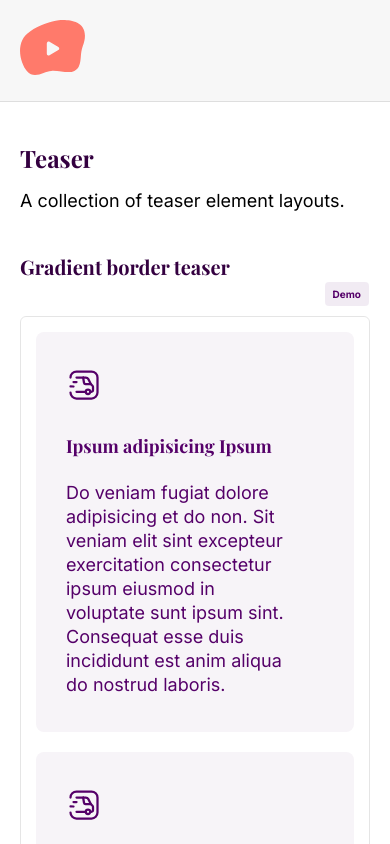
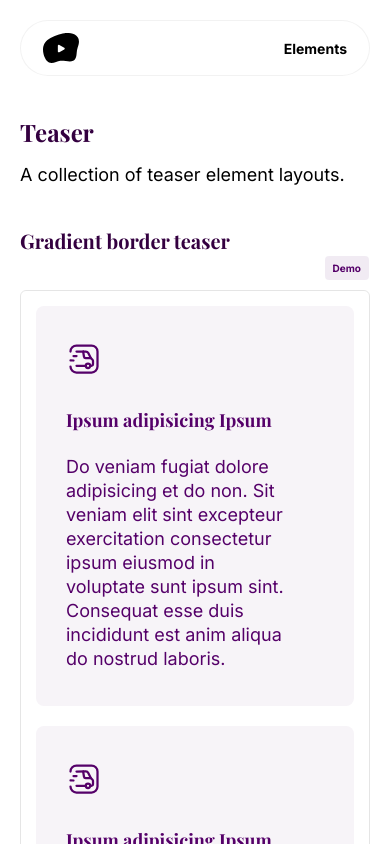
Before and after one commit to builtbymax/playground, a Next.js app: page /elements/teaser in a window 390 px wide. Shown: the top 844 px of the page. Built offline with nearby package versions, Linux system fonts and the light colour scheme.

Commit message:
[TASK] Added styles for navigation element
- Added styles for navigation container and fixed navigation configuration

* Added additional mobile fixes for teaser elements

```diff
--- a/src/app/elements/teaser/(components)/TeaserSpaceAnimation.module.scss
+++ b/src/app/elements/teaser/(components)/TeaserSpaceAnimation.module.scss
@@ -13,7 +13,6 @@ $teaser__falling-star__stroke-color: var(--teaser__falling-star__stroke-color, l
   border-radius: 8px;
   background: $teaser__background-color;
   border: 1px solid $teaser__border-color;
-  aspect-ratio: 1 / 1;
   flex: 1;
   display: flex;
   flex-direction: column;
@@ -127,6 +126,16 @@ $teaser__falling-star__stroke-color: var(--teaser__falling-star__stroke-color, l
 
 }
 
+@media (max-width: 768px){}
+
+@media (min-width: 1024px){
+
+  .teaser-element{
+    aspect-ratio: 1 / 1;
+  }
+
+}
+
 @keyframes falling-star {
   0%{
     transform: rotate(45deg) translate(0px);
--- a/src/components/navigation/Navigation.js
+++ b/src/components/navigation/Navigation.js
@@ -3,12 +3,12 @@ import Link from 'next/link';
 
 export default function Navigation() {
   return (
-    <nav className="navigation-container">
-      <div className="content-size-sl">
+    <div className="content-size-sl">
+      <nav className="navigation-container">
         <div className="logo">
           <Link href="/">
             <Image
-              src="/playground-logo-color.svg"
+              src="/playground-logo-black.svg"
               alt="Playground Logo"
               width={200}
               height={200}
@@ -16,7 +16,14 @@ export default function Navigation() {
             />
           </Link>
         </div>
-      </div>
-    </nav>
+        <ul className="navigation-list">
+          <li className="navigation-list-item">
+            <Link href="/">
+              Elements
+            </Link>
+          </li>
+        </ul>
+      </nav>
+    </div>
   );
 };
--- a/src/styles/theme/elements/_project-elements/navigation/element.scss
+++ b/src/styles/theme/elements/_project-elements/navigation/element.scss
@@ -2,21 +2,69 @@
 //  Navigation
 //  ---------------------------------------------
 
-$component__navigation__background-color: rgba(var(--base__color-1__rgb), 0.03);
-$component__navigation__border-color: rgba(var(--base__color-1__rgb), 0.1);
+$component__navigation__background-color: rgba(var(--base__color-2__rgb), 0.5);
+$component__navigation__border-color: rgba(var(--base__color-1__rgb), 0.05);
+$component__navigation__link__color: var(--base__color-1);
 
 @include media('mobile') {
 
   nav.navigation-container {
-    width: 100%;
-    padding: 20px 0 20px;
+    margin: 0 auto;
+    padding: 12px 22px;
     background-color: $component__navigation__background-color;
-    border-bottom: 1px solid $component__navigation__border-color;
+    backdrop-filter: blur(3px);
+    border: 1px solid $component__navigation__border-color;
+    border-radius: 120px;
+
+    position: fixed;
+    z-index: 5;
+
+    display: flex;
+    flex-direction: row;
+    align-items: center;
+    justify-content: space-between;
 
     .logo {
-      width: 65px;
+      width: 36px;
       img{ width: 100%; height: auto; }
+      a{ display: flex; }
+    }
+
+    ul.navigation-list{
+      li.navigation-list-item{
+        list-style: none;
+        a{
+          @include typo(14, 18);
+          color: $component__navigation__link__color;
+          text-decoration: none;
+          font-weight: $font-weight__bold;
+        }
+      }
     }
   }
 
 }
+
+@include media('tablet-down') {
+
+  nav.navigation-container {
+    left: 20px;
+    top: 20px;
+    right: 20px;
+    width: calc(100% - 40px);
+    transform: translateX(0);
+  }
+
+}
+
+@include media('tablet') {
+
+  nav.navigation-container {
+    top: 40px;
+    left: 50%;
+    transform: translateX(-50%);
+    width: 100%;
+    max-width: 520px;
+  }
+
+}
--- a/src/styles/theme/overrides/variables/components/general.scss
+++ b/src/styles/theme/overrides/variables/components/general.scss
@@ -6,8 +6,8 @@
 //  Variables
 //  ---------------------------------------------
 
-$component__general__default__body__padding__xs: 0;
-$component__general__default__body__padding__l: 0;
+$component__general__default__body__padding__xs: 76px;
+$component__general__default__body__padding__l: 96px;
 
 // $component__general__default__html__overflow: auto;
 // $component__general__default__html__scroll-behavior: smooth;
```
Also changed, not shown: public/playground-logo-black.svg (added).
